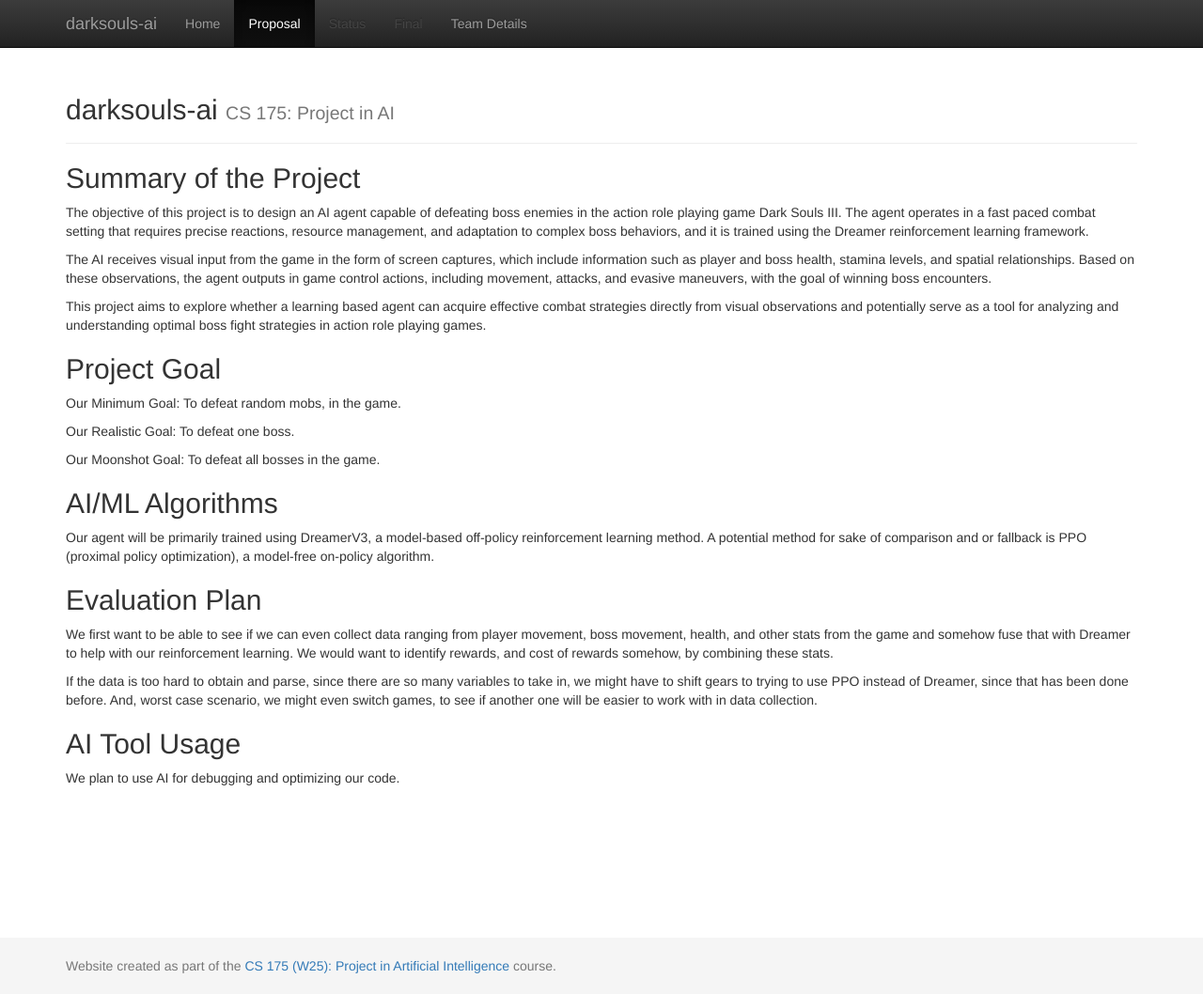
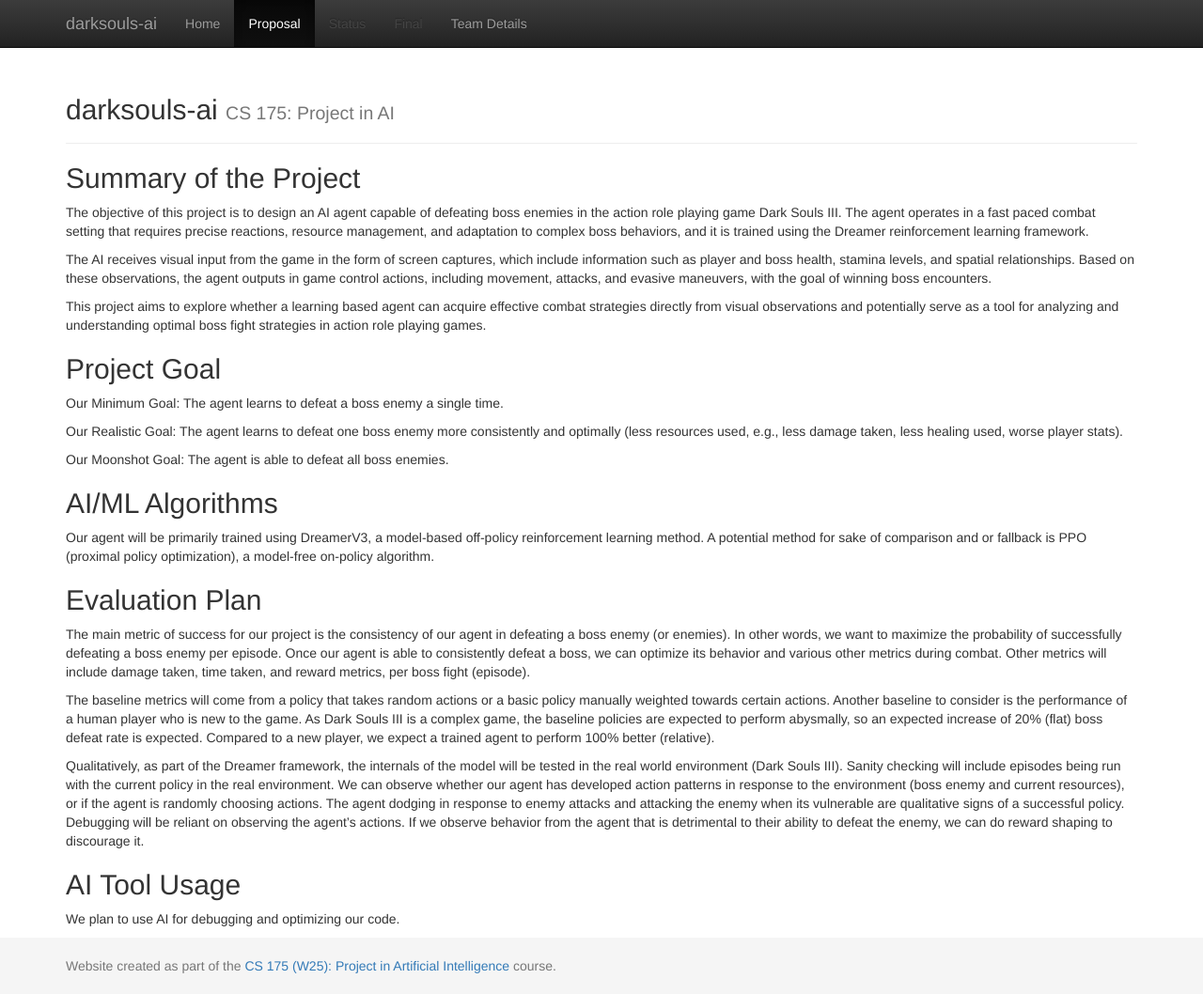
Before and after one commit to dustinlgit/darksouls-ai, a Jekyll site: the page built from docs/proposal.md, in a window 1280 px wide and 1058 px high. Shown: the whole window at 94% size. Built offline with Jekyll 4.4.1, drawn with Linux system fonts in a browser that asks for light colours.

Commit message:
revise evaluation

```diff
--- a/docs/proposal.md
+++ b/docs/proposal.md
@@ -13,11 +13,11 @@
 
 ## Project Goal
 
-Our Minimum Goal: To defeat random mobs, in the game.
+Our Minimum Goal: The agent learns to defeat a boss enemy a single time.
 
-Our Realistic Goal: To defeat one boss.
+Our Realistic Goal: The agent learns to defeat one boss enemy more consistently and optimally (less resources used, e.g., less damage taken, less healing used, worse player stats).
 
-Our Moonshot Goal: To defeat all bosses in the game.
+Our Moonshot Goal: The agent is able to defeat all boss enemies.
 
 ## AI/ML Algorithms
 
@@ -25,9 +25,11 @@
 
 ## Evaluation Plan
 
-We first want to be able to see if we can even collect data ranging from player movement, boss movement, health, and other stats from the game and somehow fuse that with Dreamer to help with our reinforcement learning. We would want to identify rewards, and cost of rewards somehow, by combining these stats.
+The main metric of success for our project is the consistency of our agent in defeating a boss enemy (or enemies). In other words, we want to maximize the probability of successfully defeating a boss enemy per episode. Once our agent is able to consistently defeat a boss, we can optimize its behavior and various other metrics during combat. Other metrics will include damage taken, time taken, and reward metrics, per boss fight (episode).
 
-If the data is too hard to obtain and parse, since there are so many variables to take in, we might have to shift gears to trying to use PPO instead of Dreamer, since that has been done before. And, worst case scenario, we might even switch games, to see if another one will be easier to work with in data collection.
+The baseline metrics will come from a policy that takes random actions or a basic policy manually weighted towards certain actions. Another baseline to consider is the performance of a human player who is new to the game. As Dark Souls III is a complex game, the baseline policies are expected to perform abysmally, so an expected increase of 20% (flat) boss defeat rate is expected. Compared to a new player, we expect a trained agent to perform 100% better (relative).
+
+Qualitatively, as part of the Dreamer framework, the internals of the model will be tested in the real world environment (Dark Souls III). Sanity checking will include episodes being run with the current policy in the real environment. We can observe whether our agent has developed action patterns in response to the environment (boss enemy and current resources), or if the agent is randomly choosing actions. The agent dodging in response to enemy attacks and attacking the enemy when its vulnerable are qualitative signs of a successful policy. Debugging will be reliant on observing the agent's actions. If we observe behavior from the agent that is detrimental to their ability to defeat the enemy, we can do reward shaping to discourage it.
 
 ## AI Tool Usage
 
```
